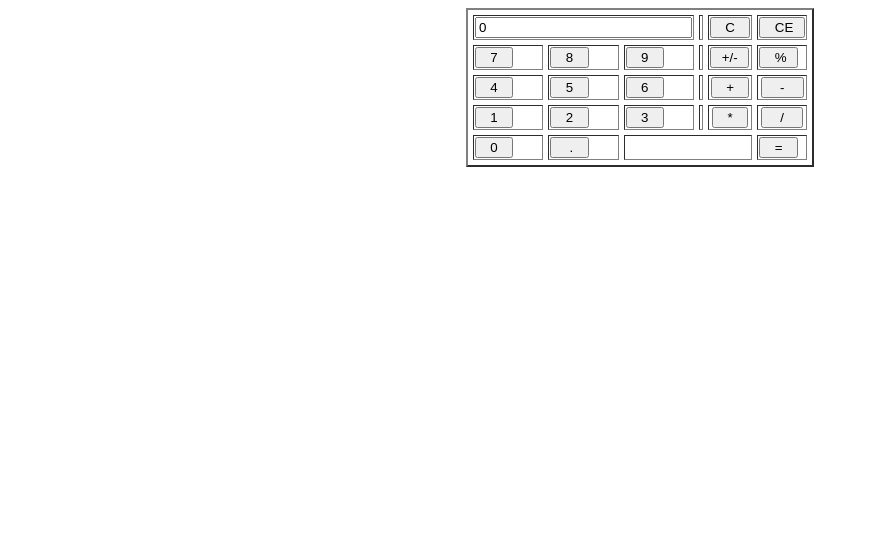
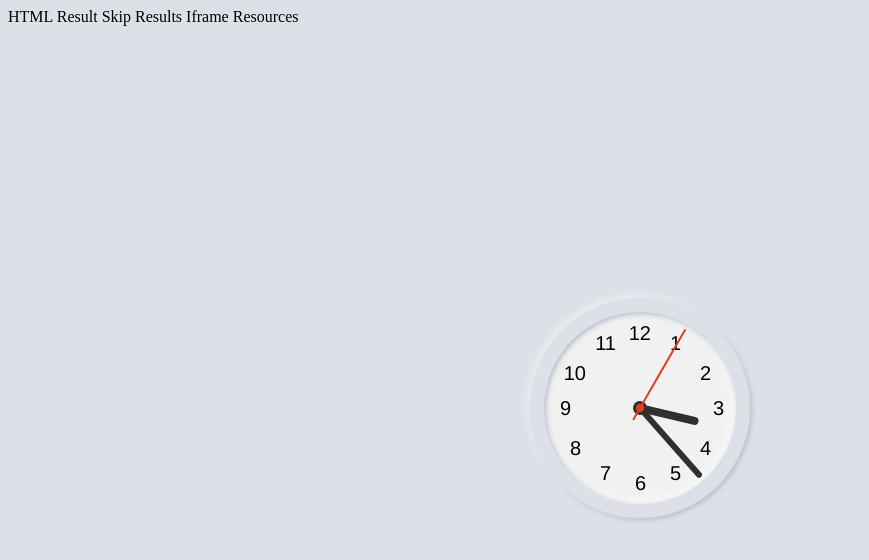
Before and after one commit to all-drama/textonly, a plain HTML site: page index.html in a window 1280 px wide. Shown: the whole page, without its empty margins (0-869 px from the left). Drawn offline with Linux system fonts and the light colour scheme.

Commit message:
Update index.html

```diff
--- a/index.html
+++ b/index.html
@@ -1,160 +1,512 @@
 <!-- This Script is made by hiru Provided by: Hiranmoy Sarkar -->
-<script type='text/javascript' src='http://m.free-codes.org/gh.php?id=2001'></script>
-<CENTER>
+HTML Result Skip Results Iframe
 
-<FORM name="Keypad" action="">
-<TABLE>
-<B>
-<TABLE border=2 width=50 height=60 cellpadding=1 cellspacing=5>
-<TR>
-<TD colspan=3 align=middle>
-<input name="ReadOut" type="Text" size=24 value="0" width=100%>
-</TD>
-<TD
-</TD>
-<TD>
-<input name="btnClear" type="Button" value="  C  " onclick="Clear()">
-</TD>
-<TD><input name="btnClearEntry" type="Button" value="  CE " onclick="ClearEntry()">
-</TD>
-</TR>
-<TR>
-<TD>
-<input name="btnSeven" type="Button" value="  7  " onclick="NumPressed(7)">
-</TD>
-<TD>
-<input name="btnEight" type="Button" value="  8  " onclick="NumPressed(8)">
-</TD>
-<TD>
-<input name="btnNine" type="Button" value="  9  " onclick="NumPressed(9)">
-</TD>
-<TD>
-</TD>
-<TD>
-<input name="btnNeg" type="Button" value=" +/- " onclick="Neg()">
-</TD>
-<TD>
-<input name="btnPercent" type="Button" value="  % " onclick="Percent()">
-</TD>
-</TR>
-<TR>
-<TD>
-<input name="btnFour" type="Button" value="  4  " onclick="NumPressed(4)">
-</TD>
-<TD>
-<input name="btnFive" type="Button" value="  5  " onclick="NumPressed(5)">
-</TD>
-<TD>
-<input name="btnSix" type="Button" value="  6  " onclick="NumPressed(6)">
-</TD>
-<TD>
-</TD>
-<TD align=middle><input name="btnPlus" type="Button" value="  +  " onclick="Operation('+')">
-</TD>
-<TD align=middle><input name="btnMinus" type="Button" value="   -   " onclick="Operation('-')">
-</TD>
-</TR>
-<TR>
-<TD>
-<input name="btnOne" type="Button" value="  1  " onclick="NumPressed(1)">
-</TD>
-<TD>
-<input name="btnTwo" type="Button" value="  2  " onclick="NumPressed(2)">
-</TD>
-<TD>
-<input name="btnThree" type="Button" value="  3  " onclick="NumPressed(3)">
-</TD>
-<TD>
-</TD>
-<TD align=middle><input name="btnMultiply" type="Button" value="  *  " onclick="Operation('*')">
-</TD>
-<TD align=middle><input name="btnDivide" type="Button" value="   /   " onclick="Operation('/')">
-</TD>
-</TR>
-<TR>
-<TD>
-<input name="btnZero" type="Button" value="  0  " onclick="NumPressed(0)">
-</TD>
-<TD>
-<input name="btnDecimal" type="Button" value="   .  " onclick="Decimal()">
-</TD>
-<TD colspan=3>
-</TD>
-<TD>
-<input name="btnEquals" type="Button" value="  =  " onclick="Operation('=')">
-</TD>
-</TR>
-</TABLE>
-</TABLE>
-</B>
-</FORM>
-</CENTER>
-<font face="Verdana, Arial, Helvetica" size=2>
-<SCRIPT LANGUAGE="JavaScript">
-<!-- Begin
-var FKeyPad = document.Keypad;
-var Accumulate = 0;
-var FlagNewNum = false;
-var PendingOp = "";
-function NumPressed (Num) {
-if (FlagNewNum) {
-FKeyPad.ReadOut.value  = Num;
-FlagNewNum = false;
-   }
-else {
-if (FKeyPad.ReadOut.value == "0")
-FKeyPad.ReadOut.value = Num;
-else
-FKeyPad.ReadOut.value += Num;
-   }
+<!DOCTYPE html>
+
+<html lang="en">
+
+<head>
+
+    <meta charset="UTF-8">
+
+    <meta http-equiv="X-UA-Compatible" content="IE=edge">
+
+    <meta name="viewport" content="width=device-width, initial-scale=1.0">
+
+    <title>Document</title>
+
+    <style>
+
+html, body {
+
+  height: 100%;
+
+  background: #dde1e7;
+
+  position: relative;
+
 }
-function Operation (Op) {
-var Readout = FKeyPad.ReadOut.value;
-if (FlagNewNum && PendingOp != "=");
-else
-{
-FlagNewNum = true;
-if ( '+' == PendingOp )
-Accumulate += parseFloat(Readout);
-else if ( '-' == PendingOp )
-Accumulate -= parseFloat(Readout);
-else if ( '/' == PendingOp )
-Accumulate /= parseFloat(Readout);
-else if ( '*' == PendingOp )
-Accumulate *= parseFloat(Readout);
-else
-Accumulate = parseFloat(Readout);
-FKeyPad.ReadOut.value = Accumulate;
-PendingOp = Op;
-   }
+
+.icon-large {
+
+  width: 220px;
+
+  height: 220px;
+
+  border-radius: 38px;
+
+  position: absolute;
+
+  top: 50%;
+
+  left: 50%;
+
+  transform: translate(-50%, -50%);
+
 }
-function Decimal () {
-var curReadOut = FKeyPad.ReadOut.value;
-if (FlagNewNum) {
-curReadOut = "0.";
-FlagNewNum = false;
-   }
-else
-{
-if (curReadOut.indexOf(".") == -1)
-curReadOut += ".";
-   }
-FKeyPad.ReadOut.value = curReadOut;
+
+.icon-clock {
+
+  overflow: hidden;
+
+  background: #dde1e7;
+
+  border-radius: 50%;
+
+  box-shadow: -3px -3px 7px #ffffff73,
+
+              2px 2px 5px rgba(94, 104, 121, 0.288);
+
 }
-function ClearEntry () {
-FKeyPad.ReadOut.value = "0";
-FlagNewNum = true;
+
+.clock {
+
+  width: 192px;
+
+  height: 192px;
+
+  border-radius: 50%;
+
+  background: #f1f1f1;
+
+  position: absolute;
+
+  top: 50%;
+
+  left: 50%;
+
+  transform: translate(-50%, -50%);
+
+  box-shadow: inset 2px 2px 5px #babecc,
+
+              inset -5px -5px 10px #ffffff73;
+
 }
-function Clear () {
-Accumulate = 0;
-PendingOp = "";
-ClearEntry();
+
+.clock ol {
+
+  list-style-type: none;
+
+  width: 100%;
+
+  height: 100%;
+
+  position: relative;
+
+  margin: 0;
+
+  padding: 0;
+
 }
-function Neg () {
-FKeyPad.ReadOut.value = parseFloat(FKeyPad.ReadOut.value) * -1;
+
+.clock ol li {
+
+  counter-increment: labelCounter;
+
+  position: absolute;
+
+  font-size: 1.25em;
+
 }
-function Percent () {
-FKeyPad.ReadOut.value = (parseFloat(FKeyPad.ReadOut.value) / 100) * parseFloat(Accumulate);
 
-// End -->
-</SCRIPT
+.clock ol li:before {
+
+  font-family: "Helvetica";
+
+  content: counter(labelCounter) "";
+
+}
+
+.clock ol li:nth-child(1) {
+
+  right: 55px;
+
+  top: 20px;
+
+}
+
+.clock ol li:nth-child(2) {
+
+  right: 25px;
+
+  top: 50px;
+
+}
+
+.clock ol li:nth-child(3) {
+
+  right: 12px;
+
+  top: 85px;
+
+}
+
+.clock ol li:nth-child(4) {
+
+  right: 25px;
+
+  top: 125px;
+
+}
+
+.clock ol li:nth-child(5) {
+
+  right: 55px;
+
+  top: 150px;
+
+}
+
+.clock ol li:nth-child(6) {
+
+  right: 90px;
+
+  top: 160px;
+
+}
+
+.clock ol li:nth-child(7) {
+
+  right: 125px;
+
+  top: 150px;
+
+}
+
+.clock ol li:nth-child(8) {
+
+  right: 155px;
+
+  top: 125px;
+
+}
+
+.clock ol li:nth-child(9) {
+
+  right: 165px;
+
+  top: 85px;
+
+}
+
+.clock ol li:nth-child(10) {
+
+  right: 150px;
+
+  top: 50px;
+
+}
+
+.clock ol li:nth-child(11) {
+
+  right: 120px;
+
+  top: 20px;
+
+}
+
+.clock ol li:nth-child(12) {
+
+  right: 85px;
+
+  top: 10px;
+
+}
+
+@-webkit-keyframes spin {
+
+  100% {
+
+    transform: rotate(360deg);
+
+  }
+
+}
+
+@keyframes spin {
+
+  100% {
+
+    transform: rotate(360deg);
+
+  }
+
+}
+
+#hour {
+
+  width: 14px;
+
+  height: 14px;
+
+  border-radius: 50%;
+
+  background: #303030;
+
+  position: absolute;
+
+  top: 50%;
+
+  left: 50%;
+
+  margin-top: -7px;
+
+  margin-left: -7px;
+
+}
+
+#hour:before, #hour:after {
+
+  content: "";
+
+  display: block;
+
+  position: absolute;
+
+}
+
+#hour:before {
+
+  width: 8px;
+
+  height: 65px;
+
+  border-radius: 4px;
+
+  background: #303030;
+
+  position: absolute;
+
+  bottom: 2px;
+
+  left: 50%;
+
+  transform: translate(-50%, 0);
+
+}
+
+#min {
+
+  width: 0;
+
+  height: 0;
+
+  border-radius: 50%;
+
+  background: #303030;
+
+  position: absolute;
+
+  top: 50%;
+
+  left: 50%;
+
+}
+
+#min:before, #min:after {
+
+  content: "";
+
+  display: block;
+
+  position: absolute;
+
+}
+
+#min:before {
+
+  width: 6px;
+
+  height: 90px;
+
+  border-radius: 4px;
+
+  background: #303030;
+
+  position: absolute;
+
+  bottom: 2px;
+
+  left: 50%;
+
+  transform: translate(-50%, 0);
+
+}
+
+#sec {
+
+  width: 4px;
+
+  height: 4px;
+
+  border-radius: 50%;
+
+  background: #dd3e1c;
+
+  border: 2px solid #e13e1b;
+
+  position: absolute;
+
+  top: 50%;
+
+  left: 50%;
+
+  margin-top: -4px;
+
+  margin-left: -4px;
+
+}
+
+#sec:before, #sec:after {
+
+  content: "";
+
+  display: block;
+
+  position: absolute;
+
+}
+
+#sec:before {
+
+  width: 2px;
+
+  height: 105px;
+
+  border-radius: 4px;
+
+  background: #e13e1b;
+
+  position: absolute;
+
+  bottom: -12px;
+
+  left: 50%;
+
+  transform: translate(-50%, 0);
+
+}
+
+    </style>
+
+</head>
+
+<body>
+
+    <div class="icon-large icon-clock">
+
+  <div class="clock">
+
+    <ol>
+
+      <li></li>
+
+          <li></li>
+
+          <li></li>
+
+          <li></li>
+
+          <li></li>
+
+          <li></li>
+
+        <li></li>
+
+          <li></li>
+
+          <li></li>
+
+          <li></li>
+
+          <li></li>
+
+          <li></li>
+
+    </ol>
+
+    <div id="hour"></div>
+
+    <div id="min"></div>
+
+    <div id="sec"></div>
+
+  </div>
+
+</div>
+
+<script>
+
+
+
+window.requestAnimFrame = (function(){
+
+  return  window.requestAnimationFrame       ||
+
+          window.webkitRequestAnimationFrame ||
+
+          window.mozRequestAnimationFrame    ||
+
+          function( callback ){
+
+              window.setTimeout(callback, 1000 / 60);
+
+          };
+
+})();
+
+//initialize the clock in a self-invoking function
+
+(function clock(){
+
+    var hour = document.getElementById("hour"),
+
+        min = document.getElementById("min"),
+
+        sec = document.getElementById("sec");
+
+    //set up a loop
+
+    (function loop(){
+
+        requestAnimFrame(loop);
+
+        draw();
+
+    })();
+
+    //position the hands
+
+    function draw(){
+
+        var now = new Date(),//now
+
+            then = new Date(now.getFullYear(),now.getMonth(),now.getDate(),0,0,0),//midnight
+
+            diffInMil = (now.getTime() - then.getTime()),// difference in milliseconds
+
+            h = (diffInMil/(1000*60*60)),//hours
+
+            m = (h*60),//minutes
+
+            s = (m*60);//seconds
+
+        //rotate the hands accordingly
+
+        sec.style.webkitTransform = "rotate(" + (s * 6) + "deg)";
+
+        hour.style.webkitTransform = "rotate(" + (h * 30 + (h / 2)) + "deg)";
+
+        min.style.webkitTransform = "rotate(" + (m * 6) + "deg)";
+
+    }
+
+})();
+
+</script>
+
+</body>
+
+</html>
+
+Resources
```
